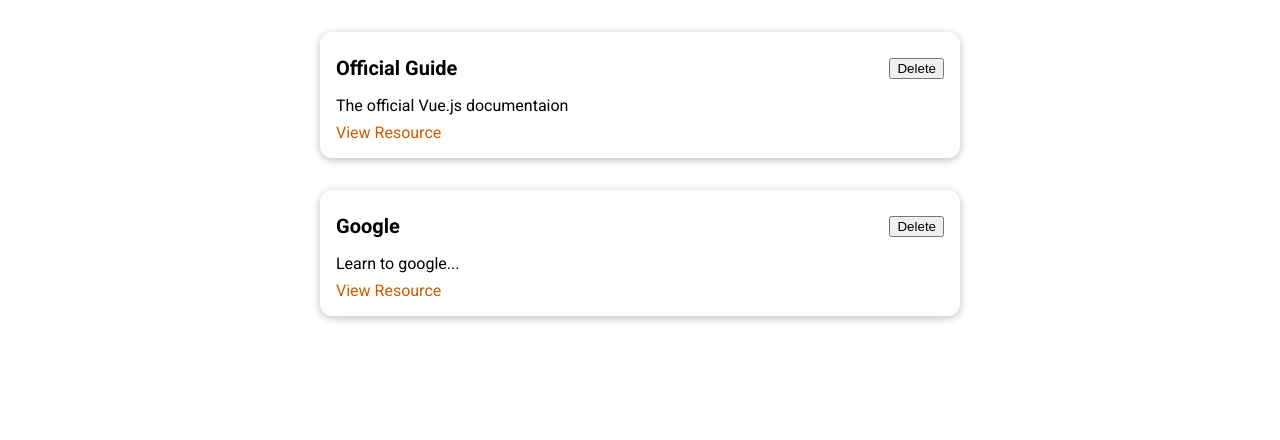
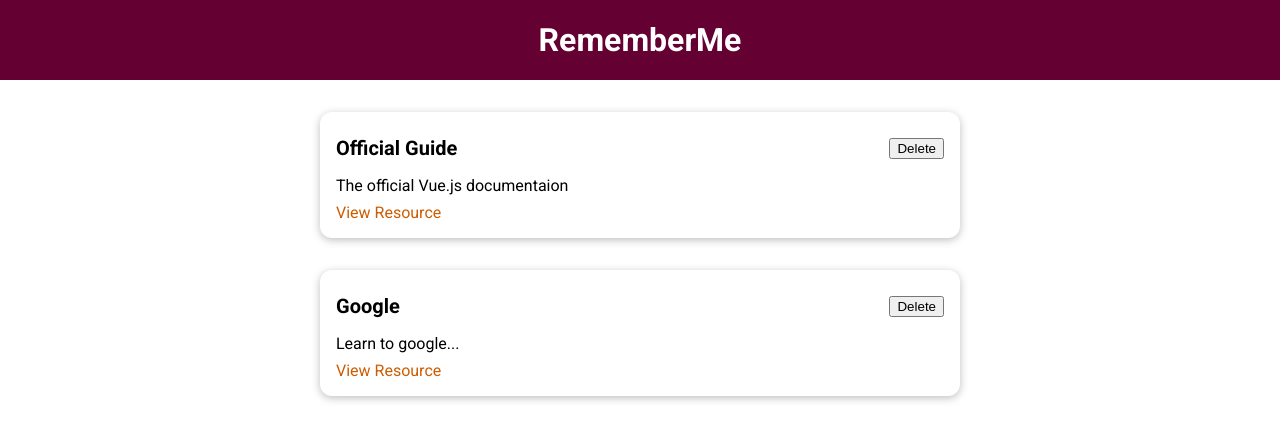
Before and after one commit to vahid-bagh3ri/VueJS_1, a Vue app: page / in a window 1280 px wide. Shown: the top 440 px of the page. Built offline with nearby package versions, Linux system fonts and the light colour scheme.

Commit message:
5. Header & BaseCard Components

```diff
--- a/src/App.vue
+++ b/src/App.vue
@@ -1,12 +1,15 @@
 <template>
+  <the-header title="RememberMe"></the-header>
   <stored-resources :resources="storedResources"></stored-resources>
 </template>
 
 <script>
 import storedResources from './components/learning-resources/StoredResources.vue';
+import TheHeader from './components/layouts/TheHeader.vue';
 export default {
   components: {
-    storedResources
+    storedResources,
+    TheHeader
   },
   data() {
     return {
--- /dev/null
+++ b/src/components/layouts/TheHeader.vue
@@ -0,0 +1,27 @@
+<template>
+  <header>
+    <h1>{{ title }}</h1>
+  </header>
+</template>
+
+<script>
+export default {
+  props: ['title']
+};
+</script>
+
+<style scoped>
+header {
+  width: 100%;
+  height: 5rem;
+  background-color: #640032;
+  display: flex;
+  justify-content: center;
+  align-items: center;
+}
+
+header h1 {
+  color: white;
+  margin: 0;
+}
+</style>
```
